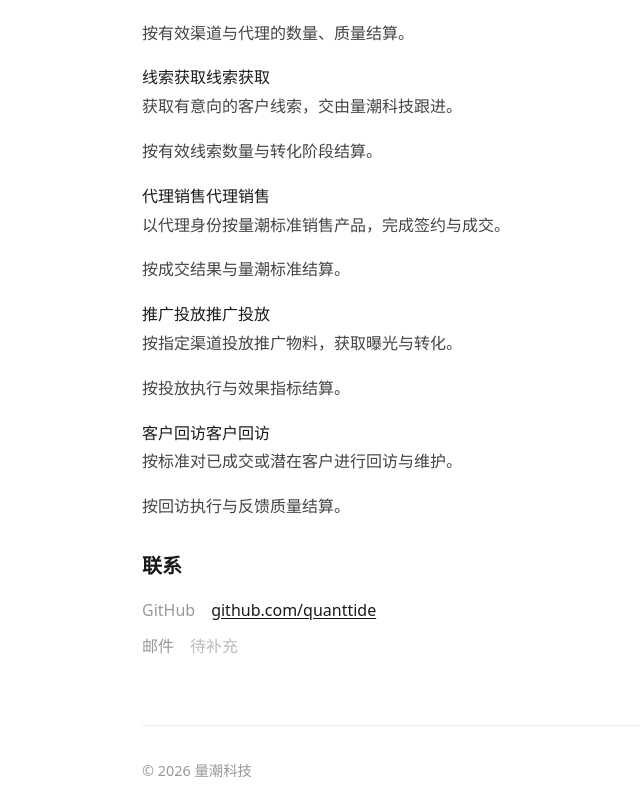
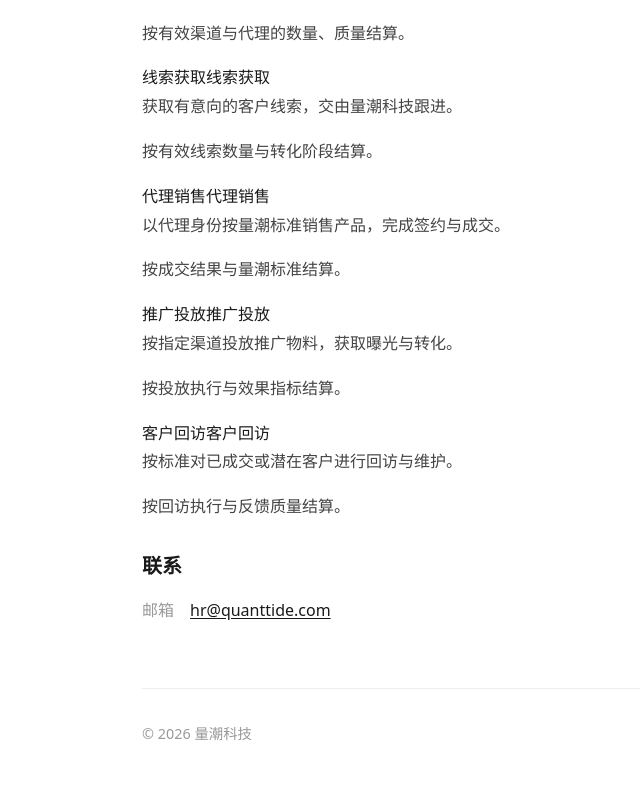
Before and after one commit to quanttide/qtcrowd, a React (Vite) app in the folder src/site/: page / in a window 1280 px wide. Shown: the part 435-1235 px from the top of the page, without its empty margins (162-802 px from the left). After the commit the page ends 1198 px from the top, so only its background shows below. Built offline with nearby package versions, Linux system fonts and the light colour scheme.

Commit message:
site: 联系改用招聘邮箱 hr@quanttide.com（去掉 GitHub）

```diff
--- a/src/site/src/pages/Home.tsx
+++ b/src/site/src/pages/Home.tsx
@@ -1,9 +1,8 @@
 import { tasks } from "../data/tasks";
 
-// 联系信息：GitHub 为真实链接；邮件为占位，待补充后启用
+// 联系信息：招聘邮箱
 const contacts = [
-  { label: "GitHub", value: "github.com/quanttide", href: "https://github.com/quanttide" },
-  { label: "邮件", value: "待补充", href: "" },
+  { label: "邮箱", value: "hr@quanttide.com", href: "mailto:hr@quanttide.com" },
 ];
 
 export default function Home() {
```
